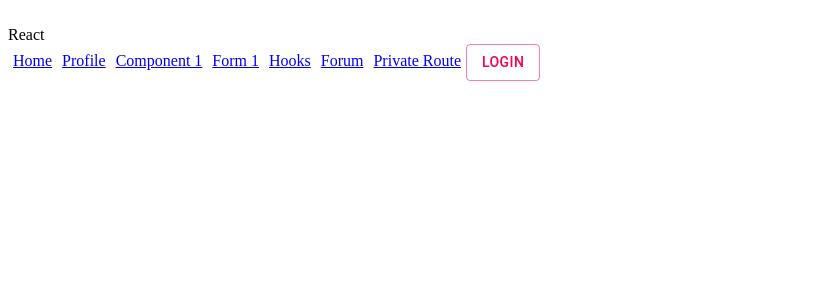
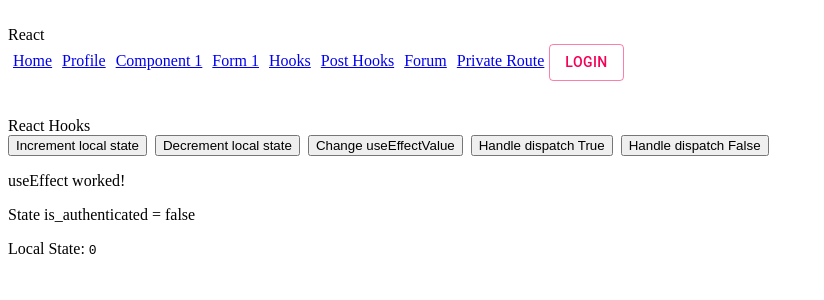
Before and after one commit to quangminhit94/fullstack-social-media, a React (Create React App) app in the folder client/: page /hooks in a window 1280 px wide. Shown: the top 300 px of the page, without its empty margins (0-824 px from the left). Built offline with nearby package versions, Linux system fonts and the light colour scheme; no server answers; what auth0-js would draw is missing.

Commit message:
Completed hook demo

```diff
--- a/client/src/Blog/PostsHooks.js
+++ b/client/src/Blog/PostsHooks.js
@@ -12,7 +12,7 @@ import Pagination from "react-js-pagination";
 
 export default function PostsHooks() {
   const [posts, setPosts] = useState([]);
-  const [state, dispatch] = useReducer(reducer, initialState);
+  // const [state, dispatch] = useReducer(reducer, initialState);
   const [opacity, setOpacity] = useState(0);
   const [posts_motion, setPosts_motion] = useState([]);
   const [num_posts, setNum_posts] = useState(0);
--- a/client/src/Routes.js
+++ b/client/src/Routes.js
@@ -28,6 +28,8 @@ import ShowMessages from './Profile/ShowMessages';
 import ReplytoMessage from './Profile/ReplyToMessage';
 
 import * as ACTIONS from './store/actions/actions';
+
+import HooksContainer from './hooks/HooksContainer'
 
 import Auth from './utils/Auth';
 import AuthCheck from './utils/AuthCheck';
@@ -83,7 +85,9 @@ class Routes extends Component {
               <Route exact path='/container1' render={() => <Container1 auth={auth} />} />
               <Route path='/auth_check' render={() => <AuthCheck auth={auth} />} />
               <Route path='/redirect' component={UnAuthRedirect} />
-              {/* <Route path='/renderlist' component={RenderList} /> */}
+              {/* <Route path='/render_list' component={RenderList} /> */}
+
+              <Route path='/hooks' component={HooksContainer} />
 
               <Route path="/user/:name" component={ShowUser} />
               <PrivateRoute path="/send_message" auth={auth} component={SendMessage} />
--- a/client/src/containers/Header.js
+++ b/client/src/containers/Header.js
@@ -21,8 +21,11 @@ class Header extends Component {
         <Link to='/form1' style={{ padding: '5px' }}>
           Form 1
           </Link>
+        <Link to='/hooks' style={{ padding: '5px' }}>
+          Hooks
+          </Link>
         <Link to='/posts_hooks' style={{ padding: '5px' }}>
-          Hooks
+          Post Hooks
           </Link>
         <Link to='/posts' style={{ padding: '5px' }}>
           Forum
--- /dev/null
+++ b/client/src/hooks/HooksContainer.js
@@ -0,0 +1,73 @@
+import React, { useState, useEffect, useReducer, useCallback } from 'react'
+import * as Reducer from '../store/hooks_state/hooks_reducer'
+import * as ACTIONS from '../store/actions/actions'
+
+const HooksContainer = () => {
+
+  const [stateValue, setValue] = useState(0)
+
+  const [useEffectValue, setUseEffectValue] = useState(null)
+
+  const [state, dispatch] = useReducer(Reducer.HooksReducer, Reducer.initialState)
+
+  useEffect(() => {
+    setTimeout( () => {
+      setUseEffectValue("useEffect worked!")
+    }, 1000)
+    return () => {
+
+    }
+  }, [stateValue, state])
+
+  const incrementValue = () => {
+    setValue(stateValue + 1)
+  }
+
+  const decrementValue = () => {
+    setValue(stateValue - 1)
+  }
+
+  const changeUseEffectValue = () => {
+    setUseEffectValue('some value is set by using setUseEffectValue')
+  }
+
+  const handleDispatchTrue = () => {
+    // dispatch(ACTION_TYPES.SUCCESS)
+    // dispatch(type: "SUCCESS")
+    dispatch(ACTIONS.loginSuccess())
+  }
+
+  const handleDispatchFalse = () => {
+    // dispatch(ACTION_TYPES.FAILURE)
+    // dispatch(type: "FAILURE")
+    dispatch(ACTIONS.loginFailure())
+  }
+
+  return (
+    <div>
+      React Hooks
+      <br/>
+      <button onClick={ () => incrementValue( ) }>Increment local state</button>
+      &ensp;
+      <button onClick={ () => decrementValue( ) }>Decrement local state</button>
+      &ensp;
+      <button onClick={ () => changeUseEffectValue( ) }>Change useEffectValue</button>
+      &ensp;
+      <button onClick={ () => handleDispatchTrue( ) }>Handle dispatch True</button>
+      &ensp;
+      <button onClick={ () => handleDispatchFalse( ) }>Handle dispatch False</button>
+      <div>
+        { useEffectValue ? <p>{ useEffectValue }</p> : <p>No value</p>}
+      </div>
+      <div>
+        { state.is_authenticated ? <p>State is_authenticated = true</p> : <p>State is_authenticated = false</p>}
+      </div>
+      <div>
+        <p>Local State: <code>{stateValue}</code></p>
+      </div>
+
+    </div>
+  )
+}
+
+export default HooksContainer;
--- /dev/null
+++ b/client/src/store/hooks_state/hooks_reducer.js
@@ -0,0 +1,46 @@
+import * as ACTION_TYPES from '../actions/action_types'
+
+export const initialState = {
+  is_authenticated: false,
+  profile: null,
+  db_profile: null
+}
+
+
+export const HooksReducer = (state = initialState, { type, payload }) => {
+  switch (type) {
+
+    case ACTION_TYPES.LOGIN_SUCCESS:
+      return {
+        ...state,
+        is_authenticated: true
+      }
+    case ACTION_TYPES.LOGIN_FAILURE:
+      return {
+        ...state,
+        is_authenticated: false
+      }
+    case ACTION_TYPES.ADD_PROFILE:
+      return {
+        ...state,
+        profile: payload
+      }
+    case ACTION_TYPES.REMOVE_PROFILE:
+      return {
+        ...state,
+        profile: null
+      }
+    case ACTION_TYPES.SET_DB_PROFILE:
+      return {
+        ...state,
+        db_profile: payload
+      }
+    case ACTION_TYPES.REMOVE_DB_PROFILE:
+      return {
+        ...state,
+        db_profile: null
+      }
+    default:
+      return state
+  }
+}
```
Also changed, not shown: client/src/AppHooks.js (added, +14 -0 lines).
